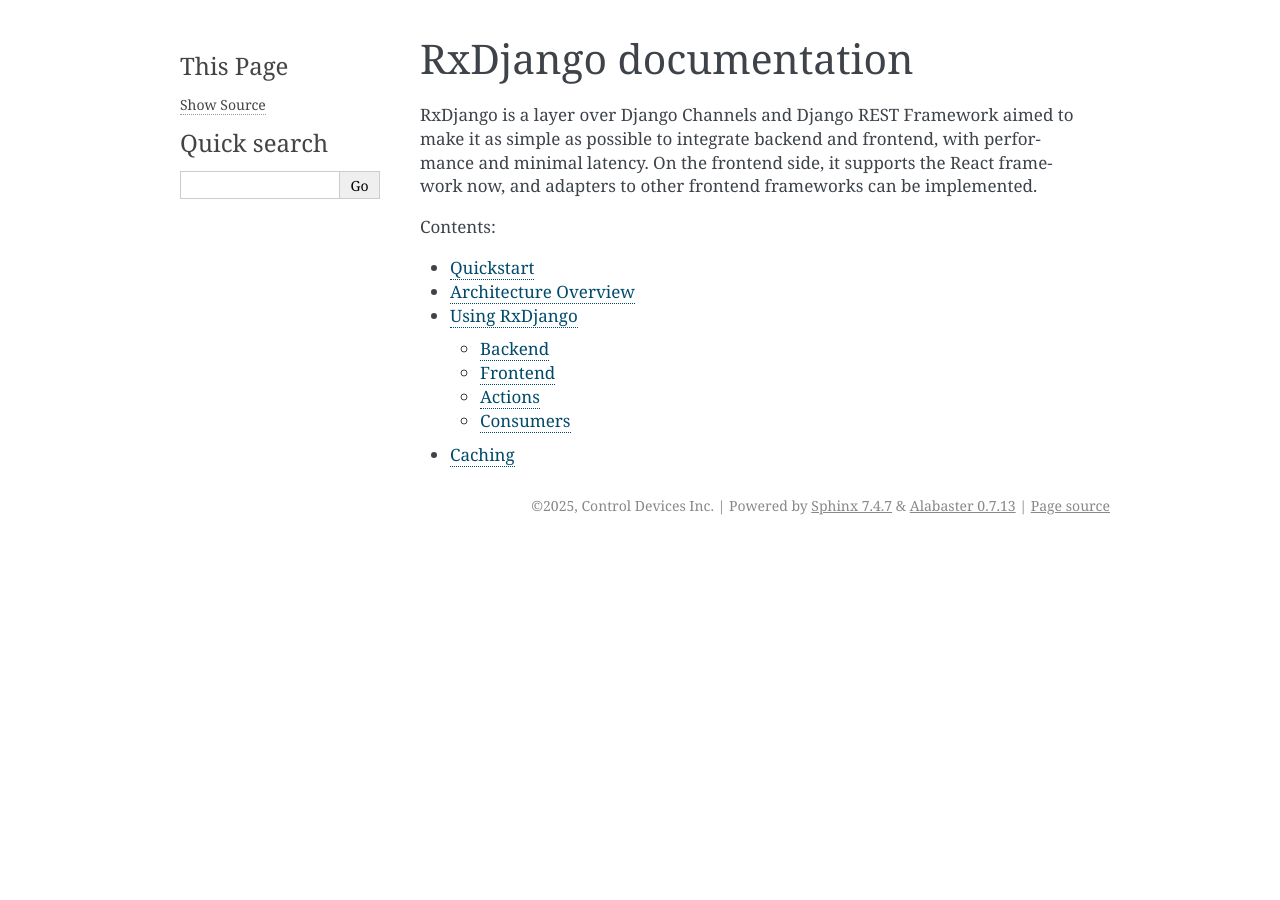
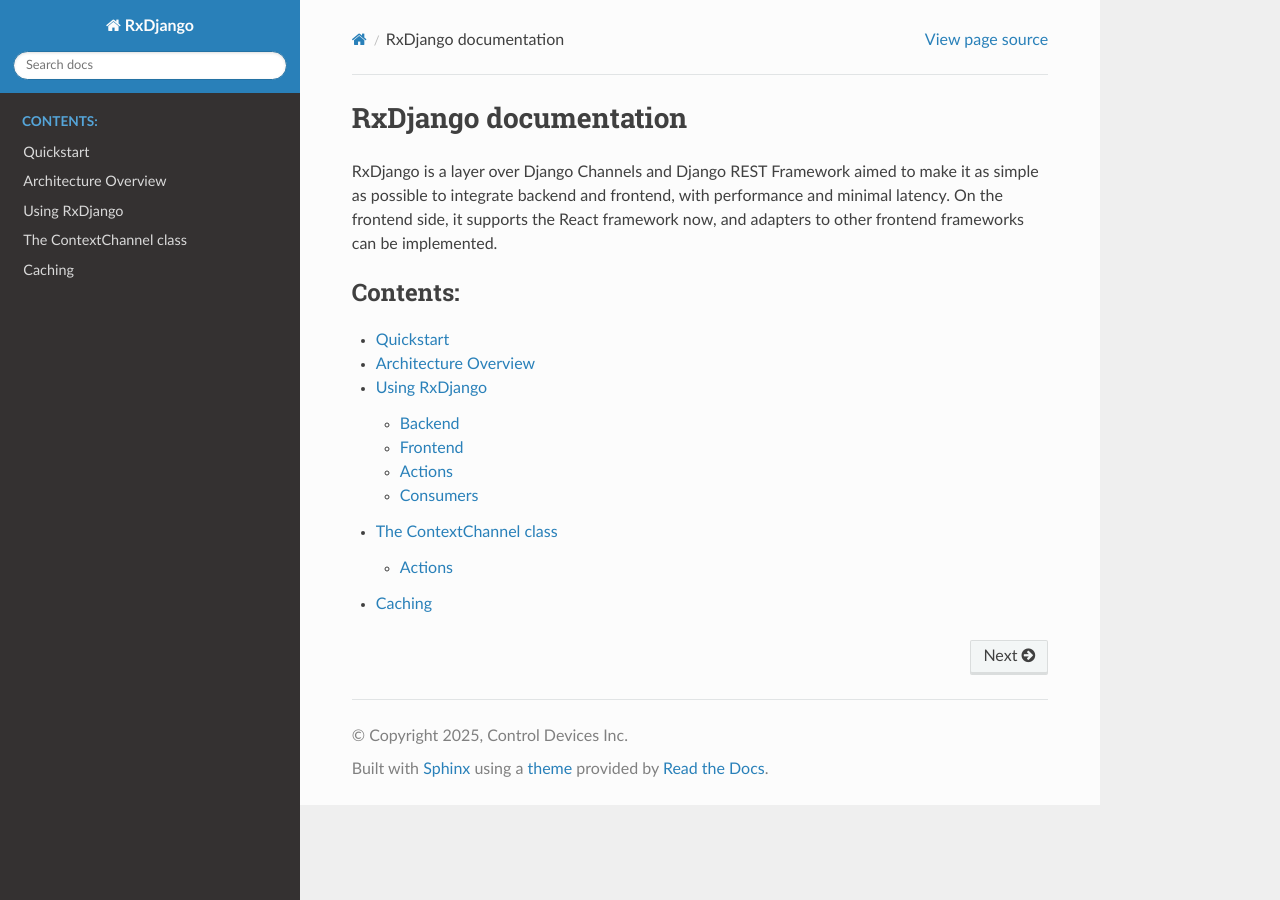
Before and after one commit to CDIGlobalTrack/rxdjango, a Sphinx documentation site: the page built from docs/index.rst, in a window 1280 px wide. Built offline with Sphinx 7.4.7 and the Read the Docs theme 3.1.0, drawn with Linux system fonts in a browser that asks for light colours.

Commit message:
use rtd_theme for docs and index context-channel

```diff
--- a/docs/conf.py
+++ b/docs/conf.py
@@ -24,5 +24,5 @@
 # -- Options for HTML output -------------------------------------------------
 # https://www.sphinx-doc.org/en/master/usage/configuration.html#options-for-html-output
 
-html_theme = 'alabaster'
+html_theme = 'sphinx_rtd_theme'
 html_static_path = ['_static']
--- a/docs/index.rst
+++ b/docs/index.rst
@@ -16,4 +16,5 @@
    quickstart
    architecture-overview
    using-rxdjango
+   context-channel
    caching
--- a/docs/quickstart.rst
+++ b/docs/quickstart.rst
@@ -36,11 +36,13 @@
 Set the ASGI_APPLICATION variable
 
 .. code-block:: python
+
     ASGI_APPLICATION = 'your_project.asgi.application'
 
 RxDjango depends on Redis for messaging. Configure REDIS_URL.
 
 .. code-block:: python
+
     REDIS_URL = f'redis://127.0.0.1:6379/0'
 
 RxDjango comes with a native cache system using MongoDB.
@@ -105,6 +108,7 @@
 an interface to access the backend.
 
 .. code-block:: bash
+
     python manage.py makefrontend
 
 Alternatively, you can pass --makefrontend option to runserver command
--- /dev/null
+++ b/docs/requirements.txt
@@ -0,0 +1,2 @@
+sphinx
+sphinx_rtd_theme
```
Also changed, not shown: other parts of docs/quickstart.rst (+1 -0 lines), docs/context-channel.rst (+12 -13 lines), .readthedocs.yaml.
